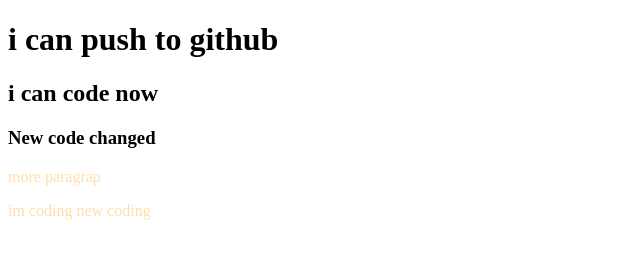
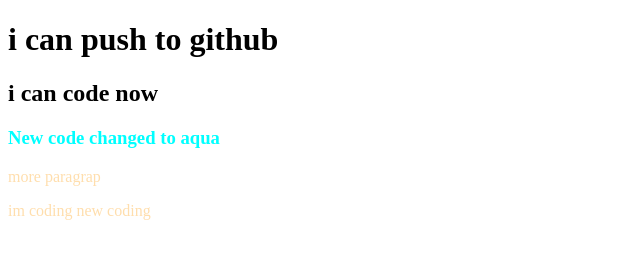
Before and after one commit to sabbir7ph/my-second-repo, a plain HTML site: page index.html in a window 1280 px wide. Shown: the whole page, without its empty margins (0-640 px from the left). Drawn offline with Linux system fonts and the light colour scheme.

Commit message:
change aqua

```diff
--- a/index.html
+++ b/index.html
@@ -12,7 +12,7 @@
 <body>
     <h1> i can push to github</h1>
     <h2> i can code now </h2>
-    <h3> New code changed </h3>
+    <h3> New code changed to aqua </h3>
     <p>more paragrap</p>
     <p>im coding new coding</p>
 
--- a/style.css
+++ b/style.css
@@ -1,3 +1,7 @@
 p {
     color: navajowhite;
 }
+
+h3 {
+    color: aqua;
+}
```
